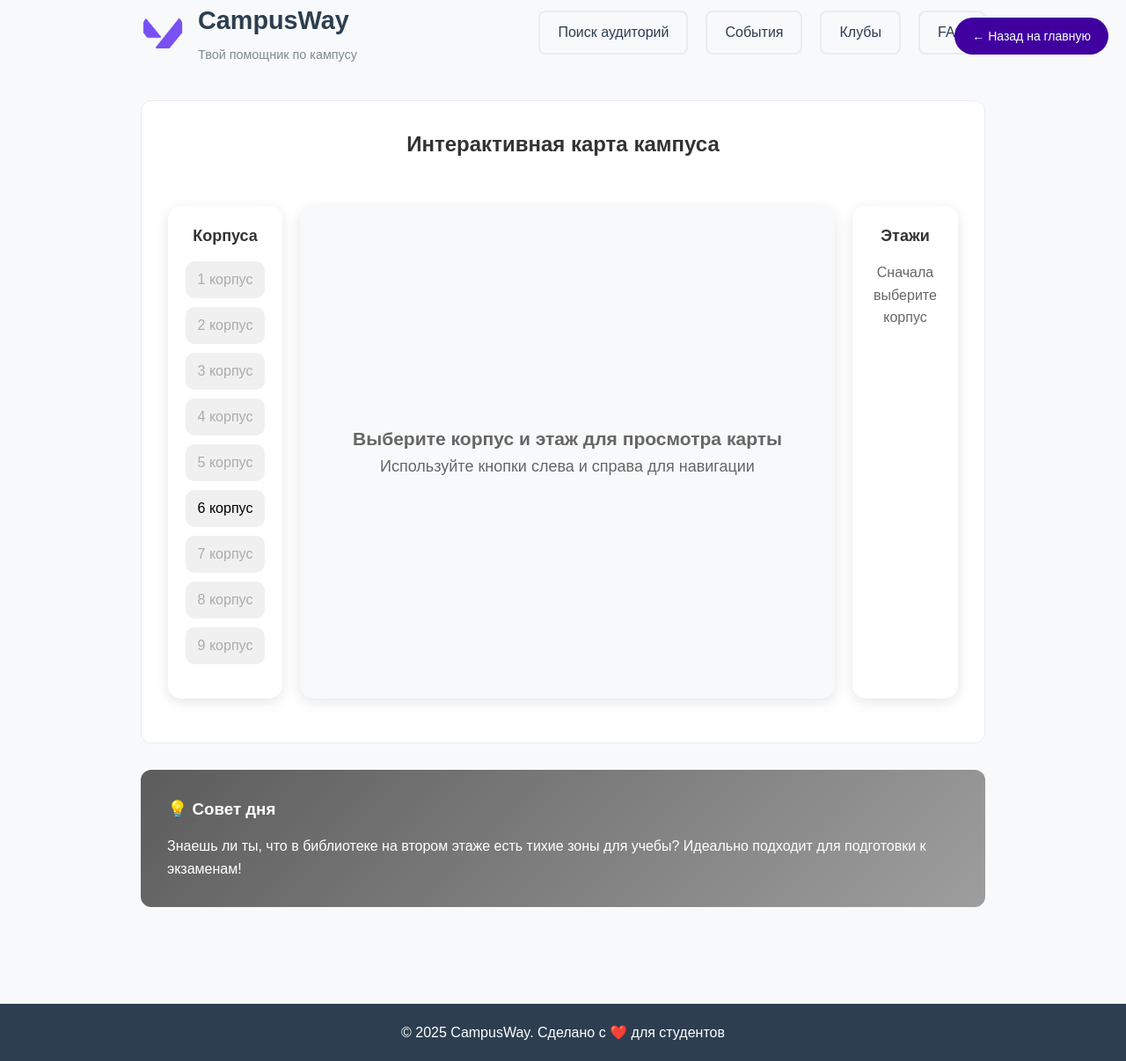
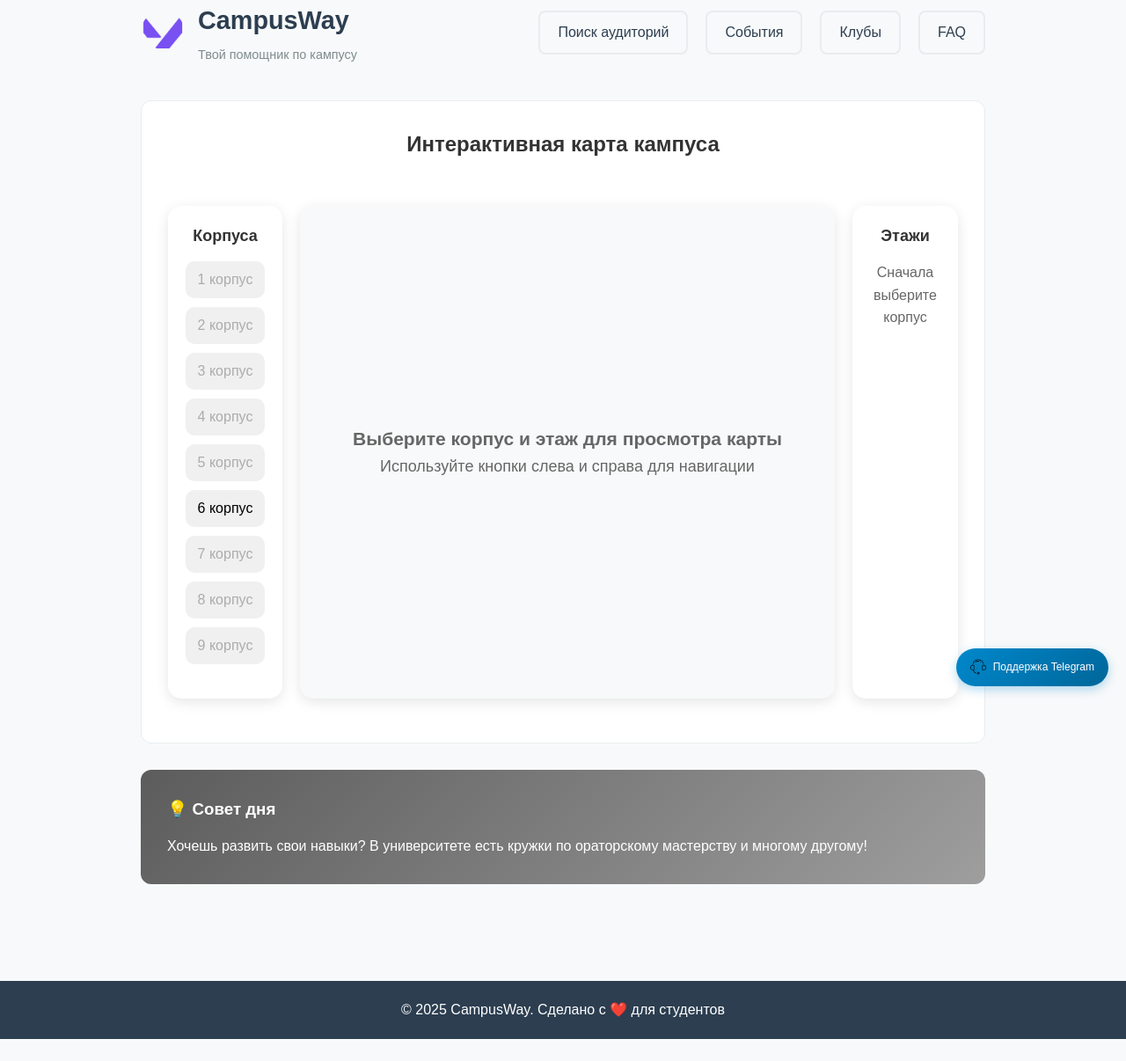
Before and after one commit to haru-matsui/hakaton1, a Flask app: page /campus_map in a window 1280 px wide. Shown: the whole page at 88% size. After the commit the page ends 1181 px from the top, so only its background shows below. Run offline with Flask 3, Linux system fonts and the light colour scheme.

Commit message:
добавили поддержку

```diff
--- a/hacaton/static/style.css
+++ b/hacaton/static/style.css
@@ -553,3 +553,42 @@ footer {
     object-fit: cover;
     max-height: 300px;
 }
+
+
+/* Кнопка поддержки */
+
+.support-button {
+    position: fixed;
+    bottom: 20px;
+    right: 20px;
+    z-index: 1000;
+    animation: fadeIn 0.3s ease-in-out;
+}
+
+.support-button a {
+    display: flex;
+    align-items: center;
+    gap: 8px;
+    background: linear-gradient(135deg, #0088cc, #006699);
+    color: white;
+    padding: 12px 16px;
+    border-radius: 50px;
+    text-decoration: none;
+    font-weight: 500;
+    font-size: 12px;
+    box-shadow: 0 4px 12px rgba(0, 136, 204, 0.3);
+    transition: all 0.3s ease;
+    white-space: nowrap;
+}
+
+.support-button a:hover {
+    background: linear-gradient(135deg, #006699, #004d73);
+    transform: translateY(-2px);
+    box-shadow: 0 6px 20px rgba(0, 136, 204, 0.4);
+}
+
+.support-button svg {
+    width: 17px;
+    height: 15px;
+    flex-shrink: 0;
+}
--- a/hacaton/templates/base.html
+++ b/hacaton/templates/base.html
@@ -25,8 +25,6 @@
                 <a href="/faq">FAQ</a>
             </nav>
         </div>
-
-
     </header>
 
     <main>
@@ -35,10 +33,18 @@
             <!-- Совет дня -->
             <section class="tip">
                 <h3>💡 Совет дня</h3>
-                <p>Знаешь ли ты, что в библиотеке на втором этаже есть тихие зоны для учебы? Идеально подходит для подготовки к экзаменам!</p>
+                <p>Хочешь развить свои навыки? В университете есть кружки по ораторскому мастерству и многому другому!</p>
             </section>
         </div>
     </main>
+
+    <!-- Кнопка поддержки -->
+    <div class="support-button">
+        <a href="https://t.me/CampusWay_uunit_bot" target="_blank" title="Поддержка">
+            <img src="static\images\help.png" height="18px" width="18px">
+            <span>Поддержка Telegram</span>
+        </a>
+    </div>
 
     <footer>
         <div class="container">
--- a/hacaton/templates/campus_map.html
+++ b/hacaton/templates/campus_map.html
@@ -118,29 +118,9 @@
         color: #666;
         font-size: 14px;
     }
-
-    .back-btn {
-        position: absolute;
-        top: 20px;
-        right: 20px;
-        background: #4000a0;
-        color: white;
-        border: none;
-        padding: 10px 20px;
-        border-radius: 25px;
-        cursor: pointer;
-        text-decoration: none;
-        font-size: 14px;
-        transition: all 0.3s ease;
-    }
-
-    .back-btn:hover {
-        transform: translateY(-2px);
-        box-shadow: 0 4px 15px;
-    }
 </style>
 {% endblock %} {% block content %}
-<a href="/" class="back-btn">← Назад на главную</a>
+
 
 <section class="campus-map-section">
     <h2 style="text-align: center; margin-bottom: 30px; color: #333;">Интерактивная карта кампуса</h2>
```
Also changed, not shown: hacaton/static/data/daylyadvice.json (added, +33 -0 lines), hacaton/static/data/events.json (+8 -0 lines), hacaton/static/images/help.png (added), 1 other file.
